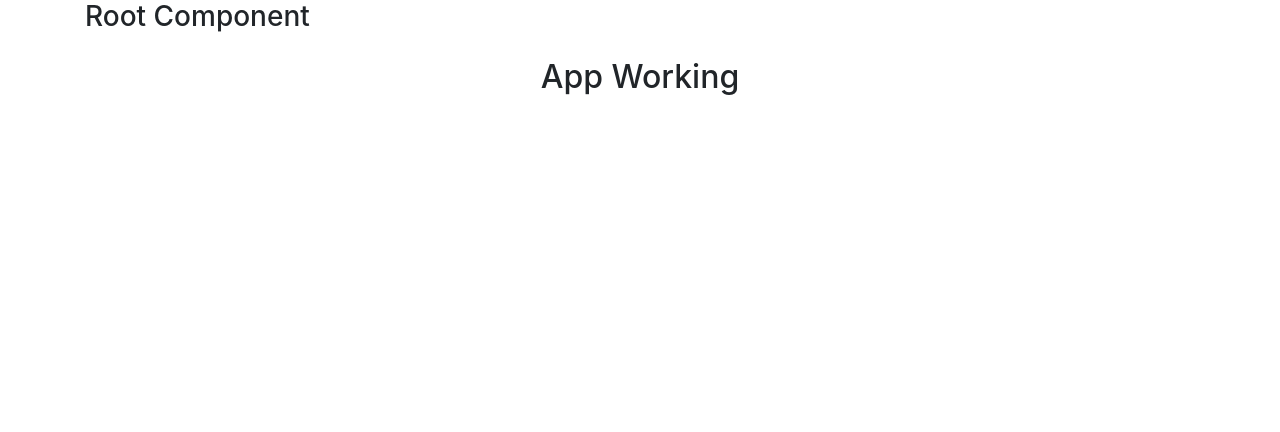
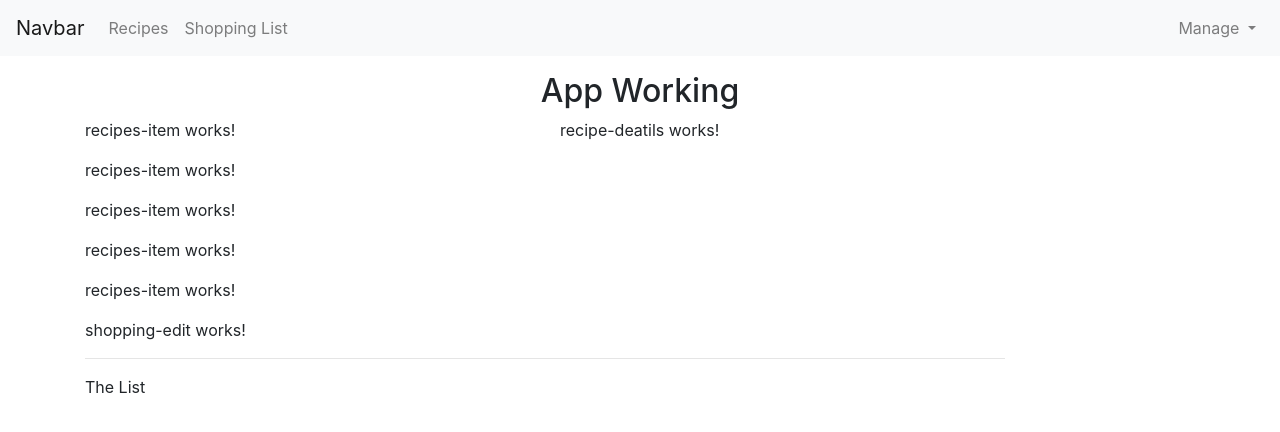
Before and after one commit to Pratham82/Angular-tutorial, an Angular app in the folder Angular-The-Complete-Guide/shopping-recipe-app/: page / in a window 1280 px wide. Shown: the top 432 px of the page. Built offline with nearby package versions, Linux system fonts and the light colour scheme.

Commit message:
Added navigation and new components

```diff
--- a/Angular-The-Complete-Guide/shopping-recipe-app/src/app/app.component.html
+++ b/Angular-The-Complete-Guide/shopping-recipe-app/src/app/app.component.html
@@ -3,6 +3,8 @@
   <div class="row">
     <div class="col-md-12">
       <h2 class="text-center mt-3">App Working</h2>
+      <app-recipes> </app-recipes>
+      <app-shopping-list> </app-shopping-list>
     </div>
   </div>
 </div>
--- a/Angular-The-Complete-Guide/shopping-recipe-app/src/app/header/header.component.html
+++ b/Angular-The-Complete-Guide/shopping-recipe-app/src/app/header/header.component.html
@@ -1,7 +1,43 @@
-<div class="container">
-  <div class="row">
-    <div class="col-md-12">
-      <h3>Root Component</h3>
-    </div>
+<nav class="navbar navbar-expand-lg navbar-light bg-light">
+  <a class="navbar-brand" href="#">Navbar</a>
+
+  <div class="collapse navbar-collapse" id="navbarSupportedContent">
+    <ul class="navbar-nav mr-auto">
+      <li class="nav-item">
+        <a class="nav-link" href="#">Recipes</a>
+      </li>
+      <li class="nav-item">
+        <a class="nav-link" href="#">Shopping List</a>
+      </li>
+    </ul>
+    <ul class="navbar-nav">
+      <li class="nav-item dropdown">
+        <a
+          class="nav-link dropdown-toggle"
+          href="#"
+          id="navbarDropdown"
+          role="button"
+          data-toggle="dropdown"
+          aria-haspopup="true"
+          aria-expanded="false"
+        >
+          Manage
+        </a>
+        <div class="dropdown-menu" aria-labelledby="navbarDropdown">
+          <li><a href="#">Save Data</a></li>
+          <li><a href="#">Fetch Data</a></li>
+        </div>
+      </li>
+    </ul>
   </div>
-</div>
+</nav>
+
+<!-- <ul class="nav navbar-nav navbar-right">
+          <li class="dropdown">
+            <a href="#" class="dropdown-toggle" role="button">Manage</a>
+            <ul class="dropdown-menu">
+              <li><a href="#">Save Data</a></li>
+              <li><a href="#">Fetch Data</a></li>
+            </ul>
+          </li>
+        </ul> -->
--- a/Angular-The-Complete-Guide/shopping-recipe-app/src/app/recipes/recipe-list/recipe-list.component.html
+++ b/Angular-The-Complete-Guide/shopping-recipe-app/src/app/recipes/recipe-list/recipe-list.component.html
@@ -1 +1 @@
-<p>recipe-list works!</p>
+<app-recipes-item *ngFor="let i of [1, 2, 3, 4, 5]"> </app-recipes-item>
--- a/Angular-The-Complete-Guide/shopping-recipe-app/src/app/recipes/recipes.component.html
+++ b/Angular-The-Complete-Guide/shopping-recipe-app/src/app/recipes/recipes.component.html
@@ -1 +1,8 @@
-<p>recipes works!</p>
+<div class="row">
+  <div class="col-md-5">
+    <app-recipe-list></app-recipe-list>
+  </div>
+  <div class="col-md-7">
+    <app-recipe-deatils></app-recipe-deatils>
+  </div>
+</div>
--- a/Angular-The-Complete-Guide/shopping-recipe-app/src/app/shopping-list/shopping-list.component.html
+++ b/Angular-The-Complete-Guide/shopping-recipe-app/src/app/shopping-list/shopping-list.component.html
@@ -1 +1,7 @@
-<p>shopping-list works!</p>
+<div class="row">
+  <div class="col-lg-10">
+    <app-shopping-edit> </app-shopping-edit>
+    <hr>
+    <p>The List</p>
+  </div>
+</div>
```
